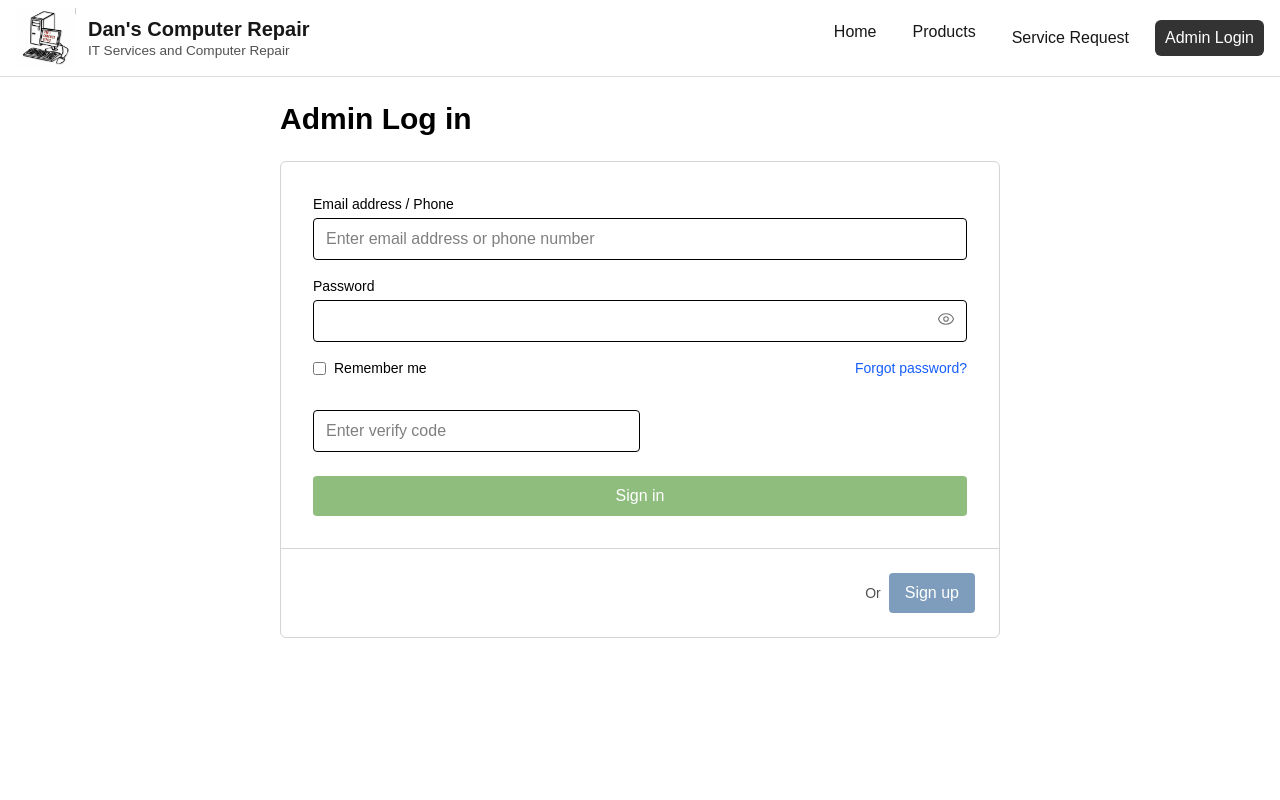
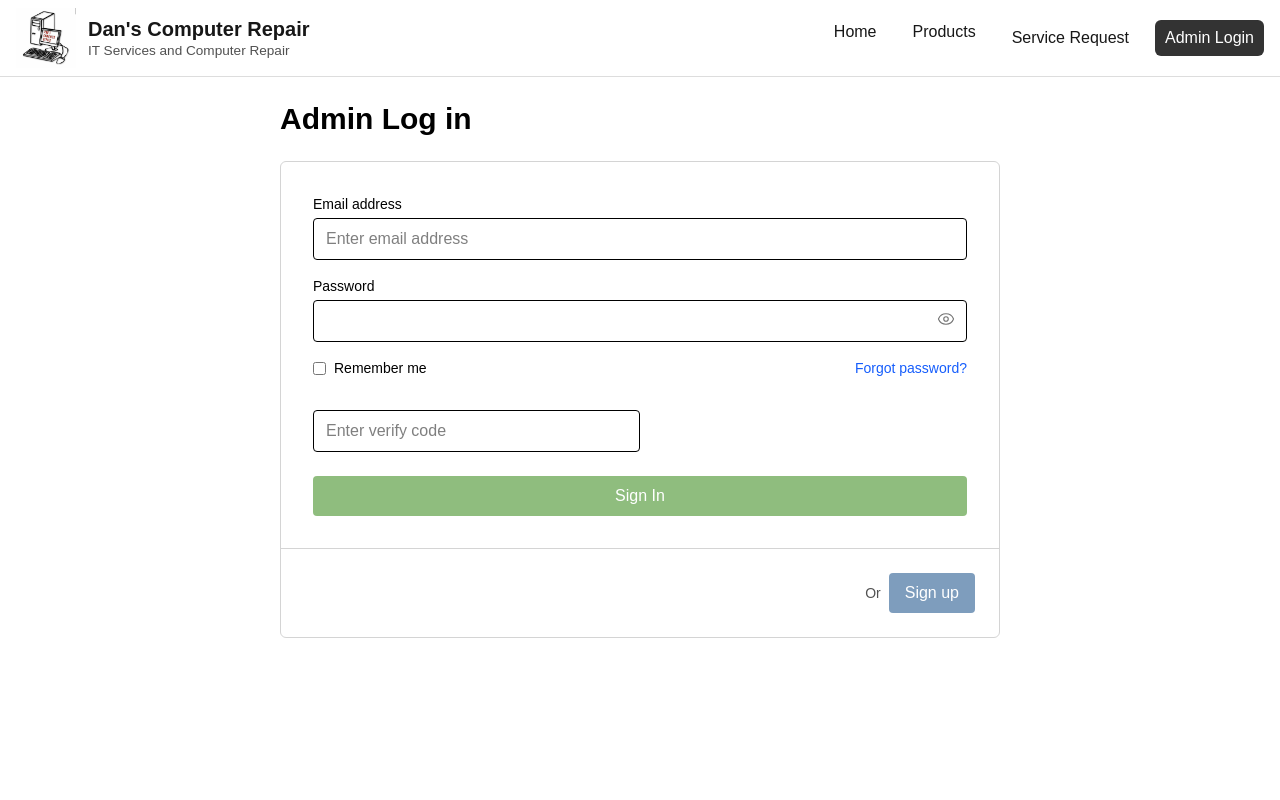
Before and after one commit to BrandonMLeyva/DansComputerRepair, a Next.js app: page /admin-log-in in a window 1280 px wide. Shown: the top 800 px of the page. Built offline with nearby package versions, Linux system fonts and the light colour scheme; no server answers.

Commit message:
DC-584,585,596 Completed. User logins with Supabase User Auth.

```diff
--- a/src/app/admin-log-in/page.js
+++ b/src/app/admin-log-in/page.js
@@ -15,9 +15,9 @@ async function handleSubmit(e) {
   setError("");
   setLoading(true);
 
-  const email = email.trim();
+  const emailTrimmed = email.trim();
 
-  const {data, error} = await supabase.auth.signInWithPassword({email, password,})
+  const {data, error} = await supabase.auth.signInWithPassword({email: emailTrimmed, password,})
   setLoading(false);
 
   if (error) {
@@ -38,15 +38,18 @@ async function handleSubmit(e) {
 
         {/* Card Area */}
         <div className="border border-neutral-300 rounded-md bg-white">
-          <form className="p-6 md:p-8 space-y-4">
-            {/* Email / Phone */}
+          <form onSubmit={handleSubmit} className="p-6 md:p-8 space-y-4">
+            {/* Email Only */}
             <div>
-              <label className="block text-sm mb-1">Email address / Phone</label>
+              <label className="block text-sm mb-1">Email address</label>
               <input
                 type="text"
-                name="emailPhone"
-                placeholder="Enter email address or phone number"
+                name="email"
+                placeholder="Enter email address "
                 className="w-full border border-black rounded-sm px-3 py-2"
+                value = {email}
+                onChange= {(e) => setEmail(e.target.value)}
+                required
               />
             </div>
 
@@ -58,6 +61,9 @@ async function handleSubmit(e) {
                   type={showPassword ? "text" : "password"}
                   name="password"
                   className="w-full border border-black rounded-sm px-3 py-2 pr-10"
+                  value={password}
+                  onChange={(e) => setPassword(e.target.value)}
+                  required
                 />
                 <button
                   type="button"
@@ -72,6 +78,10 @@ async function handleSubmit(e) {
                 </button>
               </div>
             </div>
+
+            {/* Show auth error and making the button react to when signing in
+                Currently always shows error, need to fix*/}
+            {error && <div className="text-red-600 text-sm">{error}</div>}
 
             {/* Remember me + Forgot password */}
             <div className="flex items-center justify-between text-sm mb-8">
@@ -97,9 +107,10 @@ async function handleSubmit(e) {
             {/* Sign in button. */}
             <button
               type="submit"
-              className="w-full bg-[#8fbd7e] hover:bg-[#8fbd7e] text-white font-medium py-2 rounded-sm mt-2"
+              disabled={loading}
+              className="w-full bg-[#8fbd7e] hover:bg-[#6dab5c] text-white font-medium py-2 rounded-sm mt-2"
             >
-              Sign in
+              {loading ? "Loading..." : "Sign In"}
             </button>
           </form>
 
```
